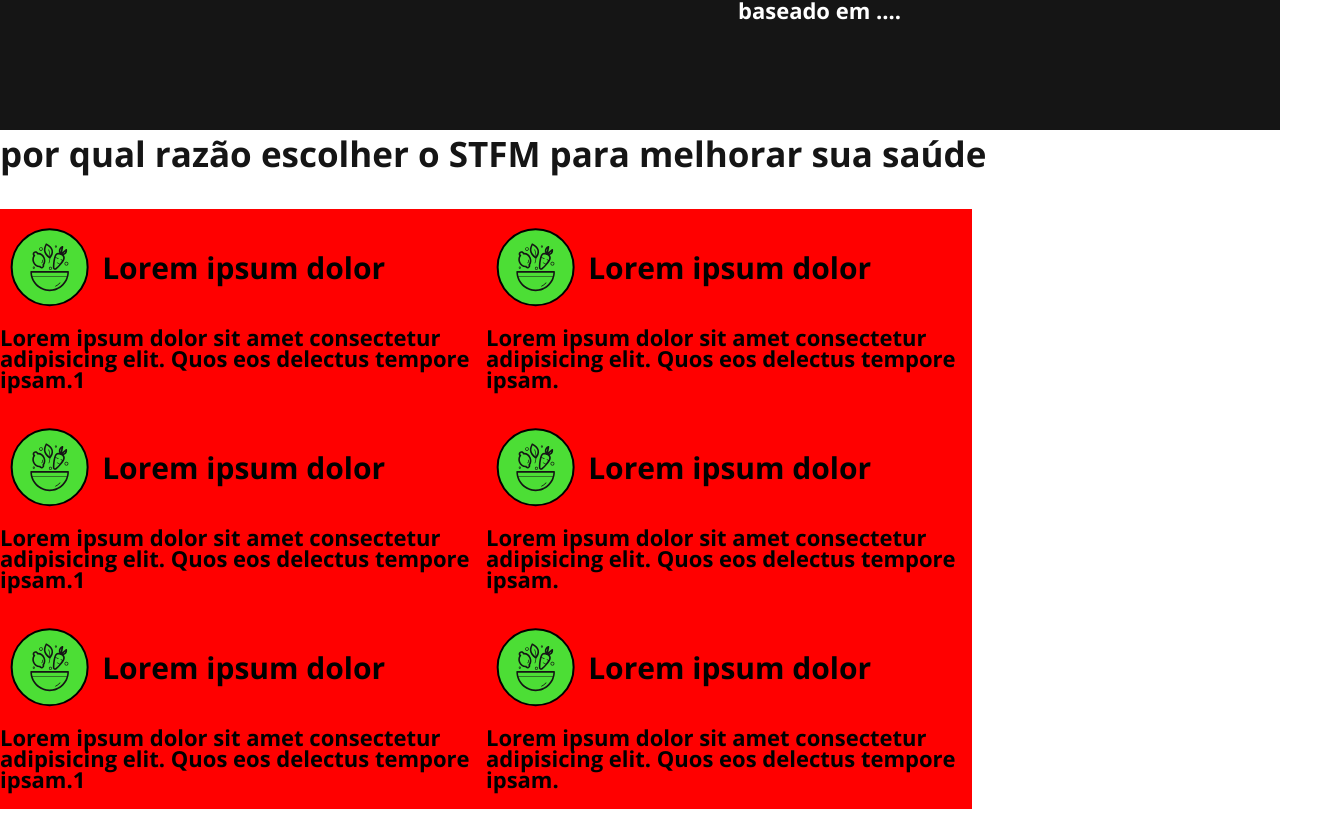
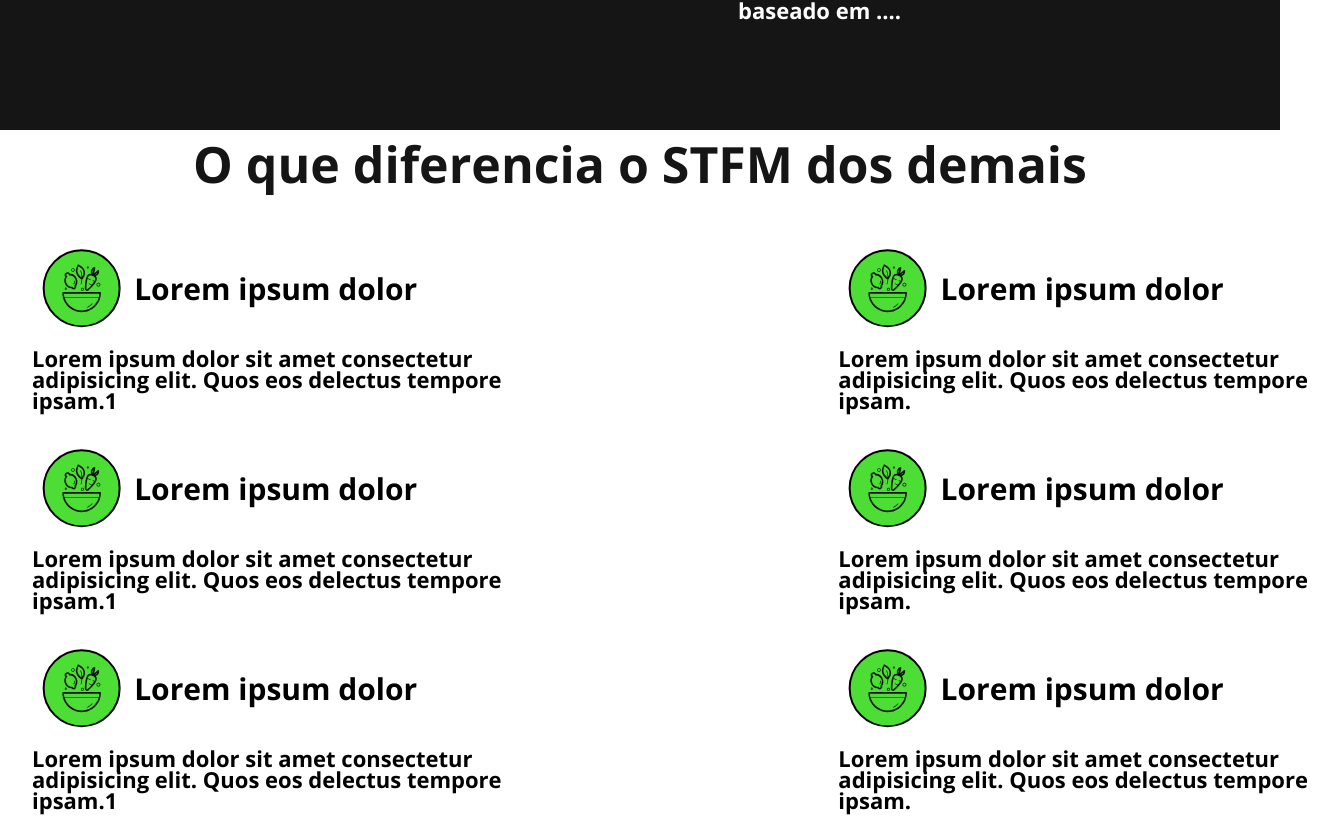
Before and after one commit to PauloHenriDev/landingpagestfm, a React (Create React App) app: page / in a window 1280 px wide. Shown: the part 2957-3787 px from the top of the page, 1324 px wide, since content can reach past the window. Before the commit the page ends 3766 px from the top, so only its background shows below. Built offline with nearby package versions, Linux system fonts and the light colour scheme.

Commit message:
finaliza a section de marketing

```diff
--- a/src/pages/Home/Home.css
+++ b/src/pages/Home/Home.css
@@ -127,17 +127,24 @@
     background: white;
 }
 
+.difference__title .title {
+    display: flex;
+    justify-content: center;
+    font-size: 50px;
+    line-height: 68.09px;
+}
+
 .card__content {
     display: flex;
+    margin: 0 auto;
+    width: 100%;
+    max-width: 1216px;
+    gap: 320.36px;
 }
 
 .cards {
     flex-direction: column;
-
-
-
     display: flex;
-    background-color: red;
     justify-content: space-around;
     height: 600px;
 }
--- a/src/pages/Home/index.js
+++ b/src/pages/Home/index.js
@@ -1,15 +1,15 @@
 import Title from '../../components/Title';
 import Paragraph from '../../components/Paragraph';
 import Button from '../../components/Button/index.js';
-import Card from '../../components/Card/index.js'
+import Card from '../../components/Card/index.js';
 
 import BgImgUnion from '../../assets/img/group-people.png';
 import Logo from '../../assets/img/logo.png';
 import ImageFull from '../../assets/img/bgCircleGirl.svg';
 import FoodImg from '../../assets/img/food_img.svg';
 import GymImg from '../../assets/img/gym_img.svg';
-import WeightImg from '../../assets/img/weight_img.svg'
-import CardIcon from '../../assets/img/cards_icons.svg'
+import WeightImg from '../../assets/img/weight_img.svg';
+import CardIcon from '../../assets/img/cards_icons.svg';
 
 import './Home.css';
 
@@ -104,7 +104,9 @@ const Home = () => {
             </section>
 
             <section className="difference__content">
-                <Title className="difference__title" text='por qual razão escolher o STFM para melhorar sua saúde' />
+                <div className="difference__title">
+                    <Title text='O que diferencia o STFM dos demais' />
+                </div>
                 <div className="card__content">
                     <div className="cards card__left">
                         <Card icon={CardIcon} title="Lorem ipsum dolor">Lorem ipsum dolor sit amet consectetur adipisicing elit. Quos eos delectus tempore ipsam.1</Card>
```
